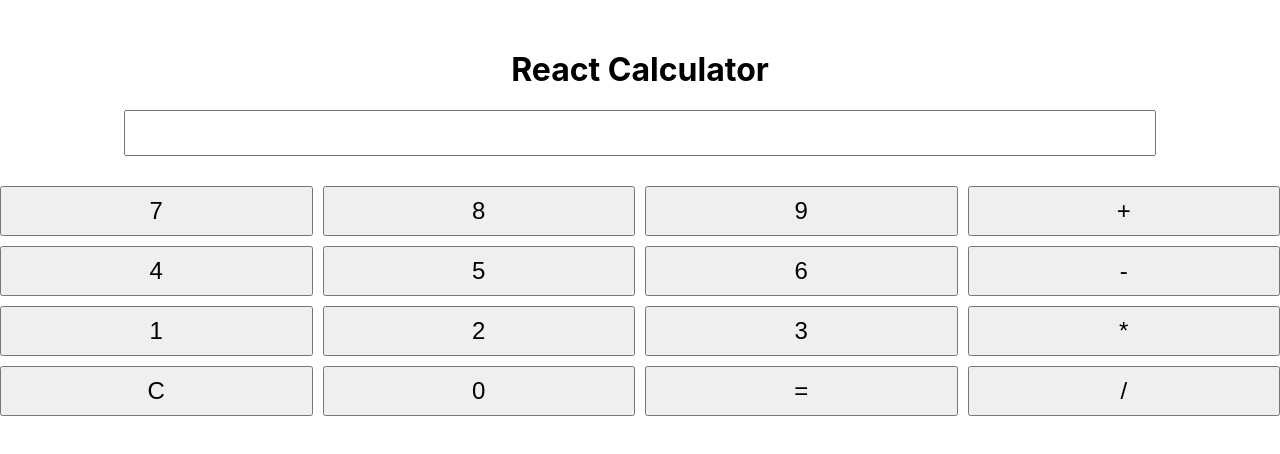
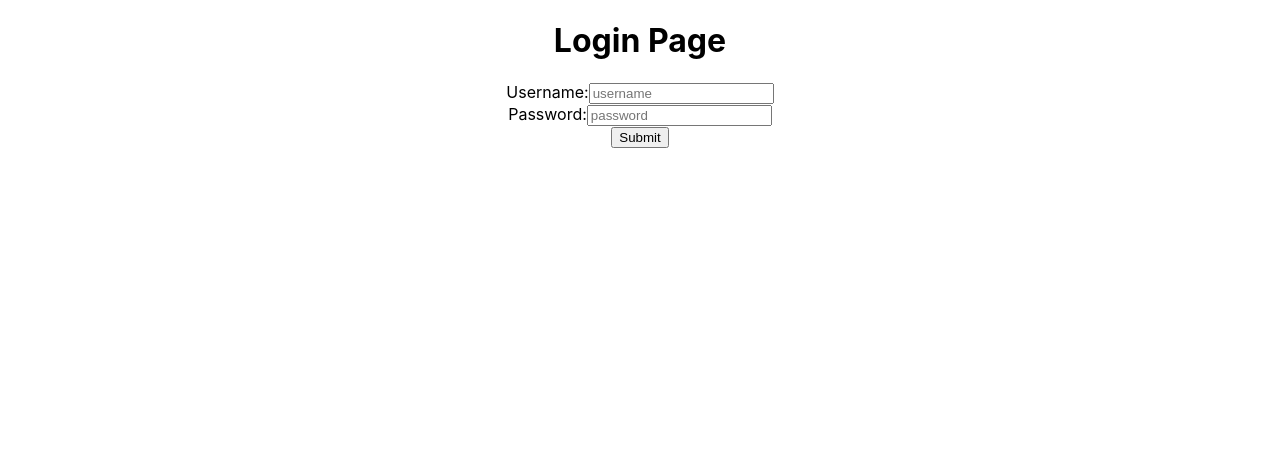
Before and after one commit to Debnath-Sinhababu/countryflagapp, a React (Create React App) app: page / in a window 1280 px wide. Shown: the top 454 px of the page. Built offline with nearby package versions, Linux system fonts and the light colour scheme.

Commit message:
loginpage

```diff
--- a/src/App.js
+++ b/src/App.js
@@ -5,56 +5,39 @@ import axios from 'axios';
 import './App.css';
 
 function App() {
-  const [input, setInput] = useState('');
-  const [result,setresult]=useState(null)
-  const handleClick = (value) => {
-    setInput((prev) => prev + value);
-  };
 
-  const handleClear = () => {
-    setInput('');
-    setresult(null)
-  };
-
-  const handleEvaluate = () => {
-    try {
-      if(input=='0/0'){
-        setresult('NaN');
-        return
-      }
-      if(!input){
-        setresult('Error');
-        return
-      }
-      setresult(eval(input));
-    } catch(e) {
-      setresult('Error');
-    }
-  };
+  const [username,setusername]=useState('')
+  const [password,setpassword]=useState('')
+  const [loginsuccess,isloginsuccess]=useState(null)
+  function login(e){
+     e.preventDefault()
+     if(username=='user' && password=='password'){
+      isloginsuccess(true)
+     } else{
+      isloginsuccess(false)
+     }
+  }
 
   return (
-    <div className="calculator App">
-      <h1>React Calculator</h1>
-      <input type="text" value={input} readOnly />
-      <div style={{margin:20, fontSize: '1.5em'}}>{result && result}</div>
-      <div className="buttons">
-        <button onClick={() => handleClick('7')}>7</button>
-        <button onClick={() => handleClick('8')}>8</button>
-        <button onClick={() => handleClick('9')}>9</button>
-        <button onClick={() => handleClick('+')}>+</button>
-        <button onClick={() => handleClick('4')}>4</button>
-        <button onClick={() => handleClick('5')}>5</button>
-        <button onClick={() => handleClick('6')}>6</button>
-        <button onClick={() => handleClick('-')}>-</button>
-        <button onClick={() => handleClick('1')}>1</button>
-        <button onClick={() => handleClick('2')}>2</button>
-        <button onClick={() => handleClick('3')}>3</button>
-        <button onClick={() => handleClick('*')}>*</button>
-        <button onClick={handleClear}>C</button>
-        <button onClick={() => handleClick('0')}>0</button>
-        <button onClick={handleEvaluate}>=</button>
-        <button onClick={() => handleClick('/')}>/</button>
-      </div>
+    <div className="App">
+
+      <h1>Login Page</h1>
+      {loginsuccess==false && <p>Invalid username or password</p>}
+      {
+        loginsuccess?<p>Welcome user!</p>:
+
+        <form action="/submit-login" method="post" onSubmit={(e)=>login(e)}>
+          <div>
+            <label for="username">Username:</label>
+            <input type="text" id="username" name="username" placeholder='username' required value={username} onChange={(e)=>setusername(e.target.value)}/>
+            </div>
+            <div>
+            <label for="password">Password:</label>
+            <input type="password" id="password" name="password" placeholder='password' required  onChange={(e)=>setpassword(e.target.value)}/>
+            </div>
+            <button type="submit">Submit</button>
+        </form>
+}
     </div>
   );
 }
```
